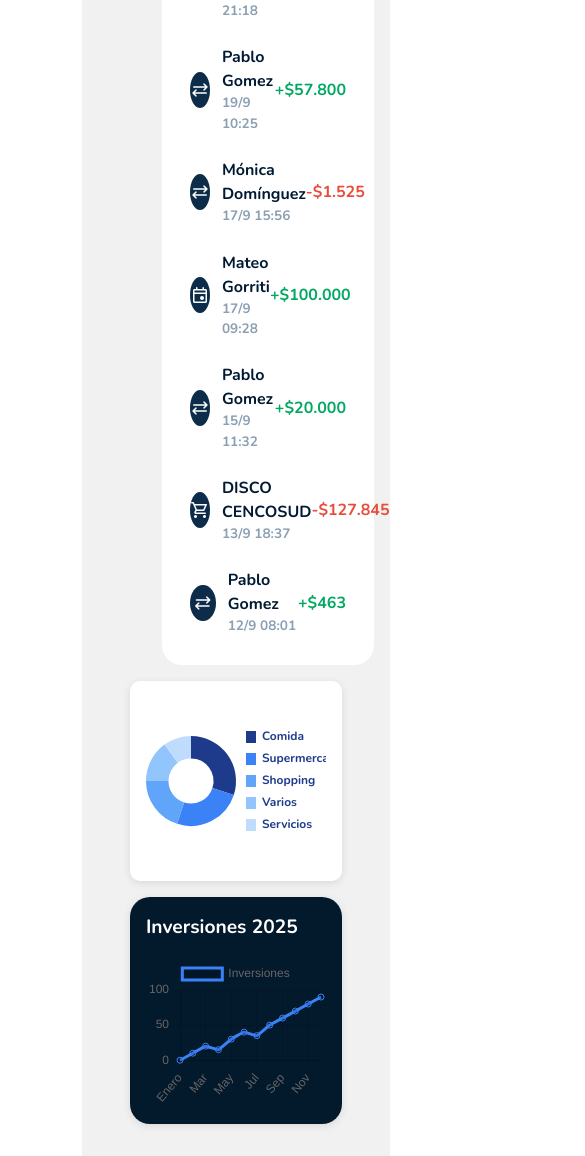
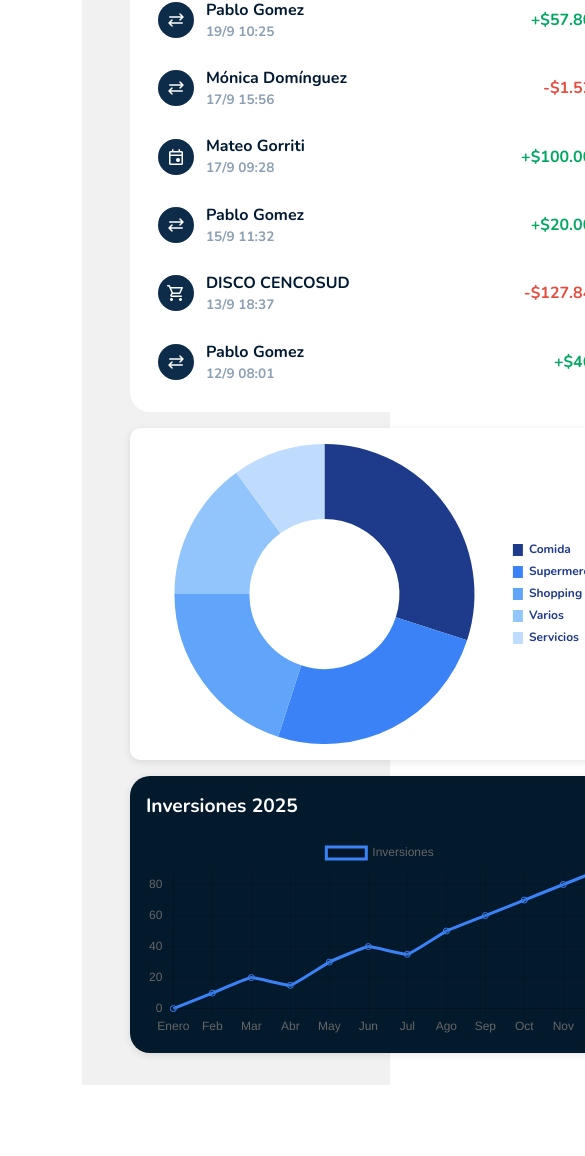
Before and after one commit to Lchiossone2004/TP_HCI, a Vue app in the folder tp-hci-g3/: page / in a window 390 px wide. Shown: the part 910-2066 px from the top of the page, 585 px wide, since content can reach past the window. After the commit the page ends 1995 px from the top, so only its background shows below. Built offline with nearby package versions, Linux system fonts and the light colour scheme.

Commit message:
home page disposicion

```diff
--- a/tp-hci-g3/src/components/Activity.vue
+++ b/tp-hci-g3/src/components/Activity.vue
@@ -59,11 +59,9 @@ function handleClick(item) {
   border-radius: 20px;
   padding: 1rem;
   box-sizing: border-box;
-  width: 100%;                /* Más ancho (ajustable) */
-  margin-left: 2rem;         /* Fijo desde el borde izquierdo */
-  max-width: 600px;          /* Máximo ancho si lo necesitás */
+  width: 100%;
+  max-width: 500px;
 }
-
 
 .header {
   display: flex;
--- a/tp-hci-g3/src/pages/HomePage.vue
+++ b/tp-hci-g3/src/pages/HomePage.vue
@@ -56,7 +56,6 @@
           <div class="investments-section">
             <h3>Inversiones 2025</h3>
             <div class="chart-placeholder">
-            <!-- Placeholder para gráfico de líneas (puedes usar Chart.js aquí también) -->
               <canvas ref="investmentsChartRef"></canvas>
             </div>
           </div>
@@ -164,9 +163,9 @@ onMounted(() => {
     min-height: 100vh;
     background-color: #F1F1F1;
     display: flex;
-    align-items: center;
+    align-items: flex-start;
     flex-direction: column;
-    gap: 1 rem;
+    gap: 2rem;
     box-sizing: border-box;
   }
 
@@ -175,6 +174,7 @@ onMounted(() => {
     height: 300px;
     margin: 0;
   }
+
   .balance-and-cards {
     width: 660px;
     height: 300px;
@@ -201,8 +201,80 @@ onMounted(() => {
     display: flex;
     flex-wrap: wrap;
     gap: 1.5rem;
-    justify-content: center;
+    justify-content: flex-start;
     width: 100%;
+    max-width: 1100px;
+    margin-top: 1rem;
+  }
+
+  .inner1 {
+    width: 50%;
+  }
+
+  .inner2 {
+    width: 45%;
+    display: flex;
+    flex-direction: column;
+    gap: 0.5rem;
+    height: 100%;
+  }
+
+  .investments-section {
+    background-color: #03192C;
+    border-radius: 20px;
+    padding: 1rem;
+    color: white;
+    box-shadow: 0 2px 8px rgba(0, 0, 0, 0.1);
+    flex: 1;
+    display: flex;
+    flex-direction: column;
+  }
+
+  .investments-section h3 {
+    font-size: 1.2rem;
+    margin-bottom: 1rem;
+  }
+
+  .chart-placeholder {
+    flex: 1;
+    min-height: 200px;
+  }
+
+  .chart-container {
+    height: 100%;
+    width: 100%;
+  }
+
+  .activity-section h3 {
+    font-size: 1.2rem;
+    margin-bottom: 1rem;
+    color: #1E3A8A;
+  }
+
+  .activity-item .icon {
+    font-size: 18px;
+    color: #1E3A8A;
+  }
+
+  .activity-card {
+    height: 100%;
+  }
+
+  .icon-wrapper {
+    width: 32px;
+    height: 32px;
+  }
+
+  .icon {
+    font-size: 18px;
+  }
+
+  .title {
+    font-size: 0.9rem;
+  }
+
+  .subtitle {
+    font-size: 0.8rem;
   }
 
   @media (max-width: 1024px) {
@@ -211,7 +283,7 @@ onMounted(() => {
       align-items: center;
       gap: 1rem;
       width: 100%;
-      padding-right: 0;
+      padding: 0;
     }
 
     .bottom-section {
@@ -219,6 +291,34 @@ onMounted(() => {
       align-items: center;
       gap: 1rem;
       width: 100%;
+      padding: 0;
+    }
+
+    .inner1,
+    .inner2 {
+      width: 500px !important;
+      max-width: 500px !important;
+      min-width: 500px !important;
+    }
+
+    .inner1 {
+      display: flex;
+      flex-direction: column;
+      justify-content: center;
+      align-items: center;
+      gap: 1rem;
+      margin: 0;
+      padding: 0;
+    }
+
+    .inner2 {
+      display: flex;
+      flex-direction: column;
+      justify-content: center;
+      align-items: center;
+      gap: 1rem;
+      margin: 0;
+      padding: 0;
     }
 
     .operations-buttons {
@@ -226,6 +326,7 @@ onMounted(() => {
     }
 
     .balance-and-cards,
+    .activity-section,
     .investments-section,
     .inner1,
     .inner2 {
@@ -234,12 +335,11 @@ onMounted(() => {
       min-width: 500px !important;
     }
 
-    .inner1,
-    .inner2 {
-      display: flex;
-      flex-direction: column;
-      justify-content: center;
-      gap: 1rem;
+    .activity-section {
+      margin: 0;
+      padding: 1rem;
+      width: 500px !important;
+      box-sizing: border-box;
     }
   }
 
@@ -247,8 +347,7 @@ onMounted(() => {
     .operations-buttons,
     .balance-and-cards,
     .investments-section,
-    .inner1,
-    .inner2 {
+    .activity-section {
       width: 100% !important;
       max-width: 500px !important;
       min-width: unset !important;
@@ -272,21 +371,4 @@ onMounted(() => {
     padding: 1.5rem;
     box-sizing: border-box;
   }
-
-  .investments-section {
-    background-color: #03192C;
-    border-radius: 20px;
-    padding: 1rem;
-    color: white;
-    box-shadow: 0 2px 8px rgba(0, 0, 0, 0.1);
-  }
-
-  .investments-section h3 {
-    font-size: 1.2rem;
-    margin-bottom: 1rem;
-  }
-
-  .chart-placeholder {
-    height: 150px;
-  }
 </style>
```
Lines whose indentation alone changed are shown as unchanged.
